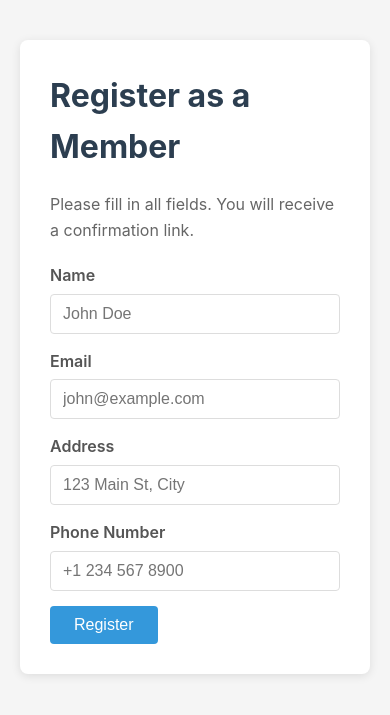
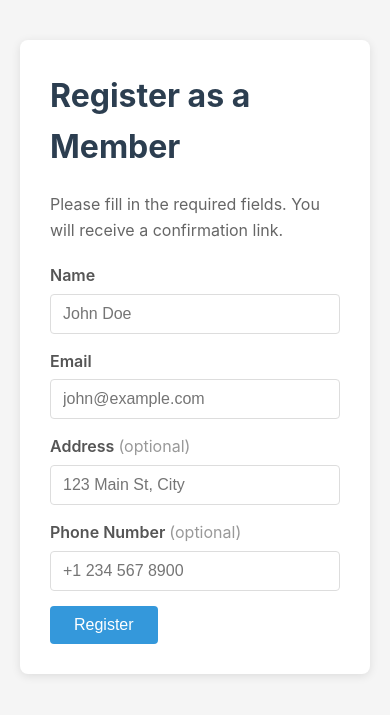
Before and after one commit to roy-adler/member-registry, a Flask app: page / in a window 390 px wide. Shown: the part 88-803 px from the top of the page. Run offline with Flask 3, Linux system fonts and the light colour scheme.

Commit message:
Optional address and phone number

```diff
--- a/app.py
+++ b/app.py
@@ -49,8 +49,8 @@ class Member(db.Model):
     id = db.Column(db.Integer, primary_key=True)
     name = db.Column(db.String(120), nullable=False)
     email = db.Column(db.String(120), unique=True, nullable=False)
-    address = db.Column(db.String(250), nullable=False)
-    phone = db.Column(db.String(50), nullable=False)
+    address = db.Column(db.String(250), nullable=True, default='')
+    phone = db.Column(db.String(50), nullable=True, default='')
     confirmed = db.Column(db.Boolean, default=False)
     created_at = db.Column(db.DateTime, default=datetime.utcnow)
 
@@ -119,8 +119,8 @@ def register_routes(app):
         address = request.form.get('address', '').strip()
         phone = request.form.get('phone', '').strip()
 
-        if not all([name, email, address, phone]):
-            flash('All fields are required.', 'error')
+        if not all([name, email]):
+            flash('Name and email are required.', 'error')
             return redirect(url_for('index'))
 
         existing = Member.query.filter_by(email=email).first()
--- a/templates/register.html
+++ b/templates/register.html
@@ -3,7 +3,7 @@
 {% block content %}
 <div class="card">
     <h1>Register as a Member</h1>
-    <p style="margin-bottom: 20px; color: #666;">Please fill in all fields. You will receive a confirmation link.</p>
+    <p style="margin-bottom: 20px; color: #666;">Please fill in the required fields. You will receive a confirmation link.</p>
     <form method="POST" action="{{ url_for('register') }}">
         <label for="name">Name</label>
         <input type="text" id="name" name="name" required placeholder="John Doe">
@@ -11,11 +11,11 @@
         <label for="email">Email</label>
         <input type="email" id="email" name="email" required placeholder="john@example.com">
 
-        <label for="address">Address</label>
-        <input type="text" id="address" name="address" required placeholder="123 Main St, City">
+        <label for="address">Address <span style="font-weight: normal; color: #999;">(optional)</span></label>
+        <input type="text" id="address" name="address" placeholder="123 Main St, City">
 
-        <label for="phone">Phone Number</label>
-        <input type="tel" id="phone" name="phone" required placeholder="+1 234 567 8900">
+        <label for="phone">Phone Number <span style="font-weight: normal; color: #999;">(optional)</span></label>
+        <input type="tel" id="phone" name="phone" placeholder="+1 234 567 8900">
 
         <button type="submit" class="btn btn-primary">Register</button>
     </form>
```
Also changed, not shown: templates/admin_edit.html (+4 -4 lines).
